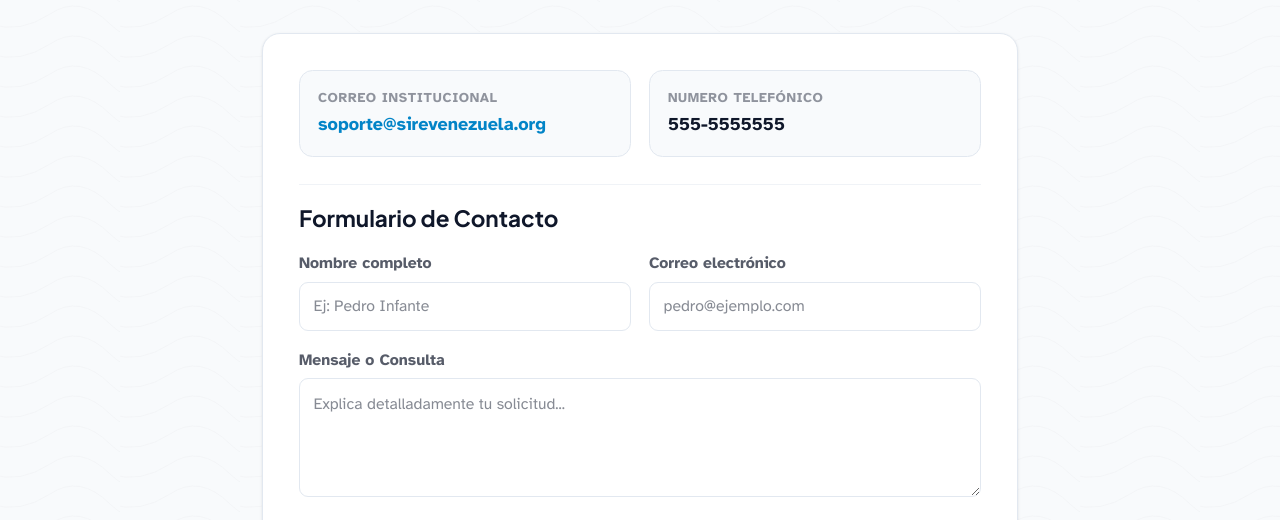
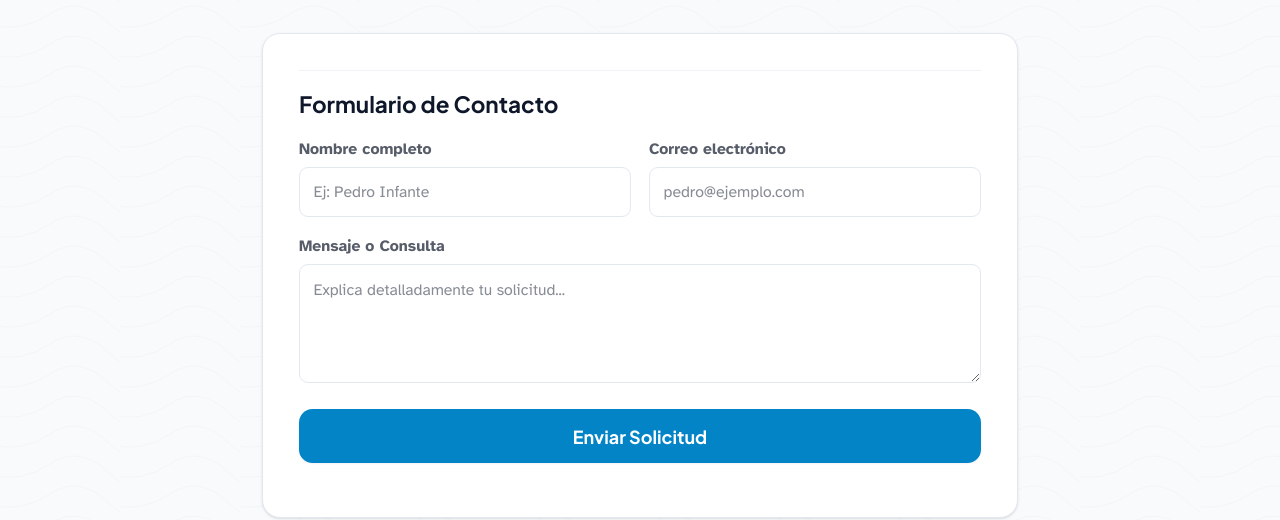
Before and after one commit to jyfhmr/s.i.r.e, an Astro site in the folder frontend/: page /contact in a window 1280 px wide. Shown: the part 216-736 px from the top of the page. Built offline with nearby package versions, Linux system fonts and the light colour scheme; Astro itself is replaced by a stand-in of ours.

Commit message:
fix in contact part

```diff
--- a/frontend/src/pages/contact.astro
+++ b/frontend/src/pages/contact.astro
@@ -14,20 +14,7 @@ import Layout from '../layouts/Layout.astro';
 
     <!-- Bloque de contenido principal -->
     <div class="bg-white border border-border-subtle rounded-2xl p-6 md:p-8 shadow-sm space-y-6">
-      <div class="grid grid-cols-1 sm:grid-cols-2 gap-4 font-sans text-sm text-text-dark">
-        <div class="p-4 bg-bg-light rounded-xl border border-border-subtle">
-          <span class="block text-xs font-semibold text-text-dark/45 uppercase tracking-wider">Correo Institucional</span>
-          <a href="mailto:soporte@sirevenezuela.org" class="text-vzla-blue hover:underline font-semibold block mt-1 text-base">
-            soporte@sirevenezuela.org
-          </a>
-        </div>
-        <div class="p-4 bg-bg-light rounded-xl border border-border-subtle">
-          <span class="block text-xs font-semibold text-text-dark/45 uppercase tracking-wider">Numero Telefónico</span>
-          <span class="font-semibold block mt-1 text-base text-text-dark">
-            555-5555555
-          </span>
-        </div>
-      </div>
+
 
       <section class="space-y-4 pt-4 border-t border-border-subtle/50">
         <h2 class="font-display font-bold text-xl text-text-dark">Formulario de Contacto</h2>
```
